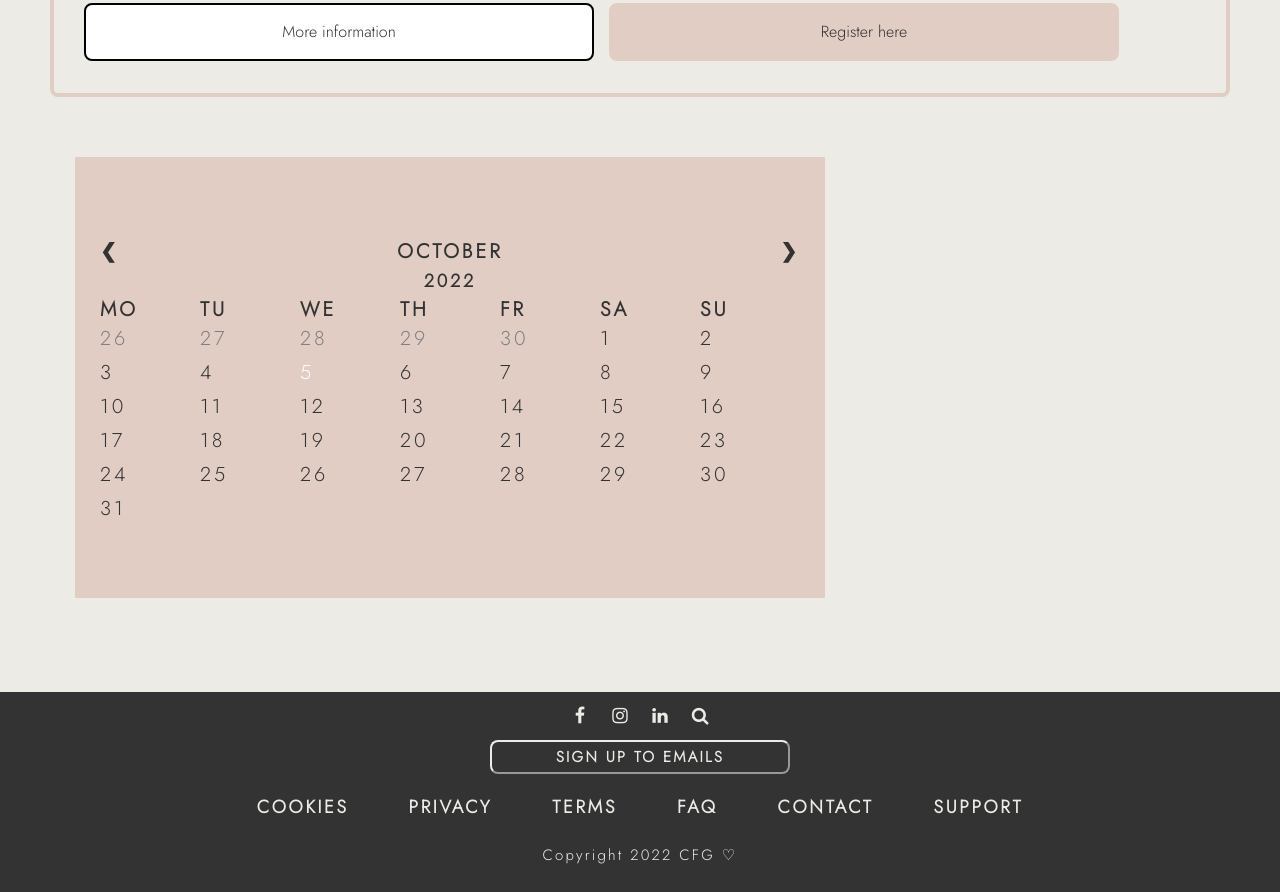
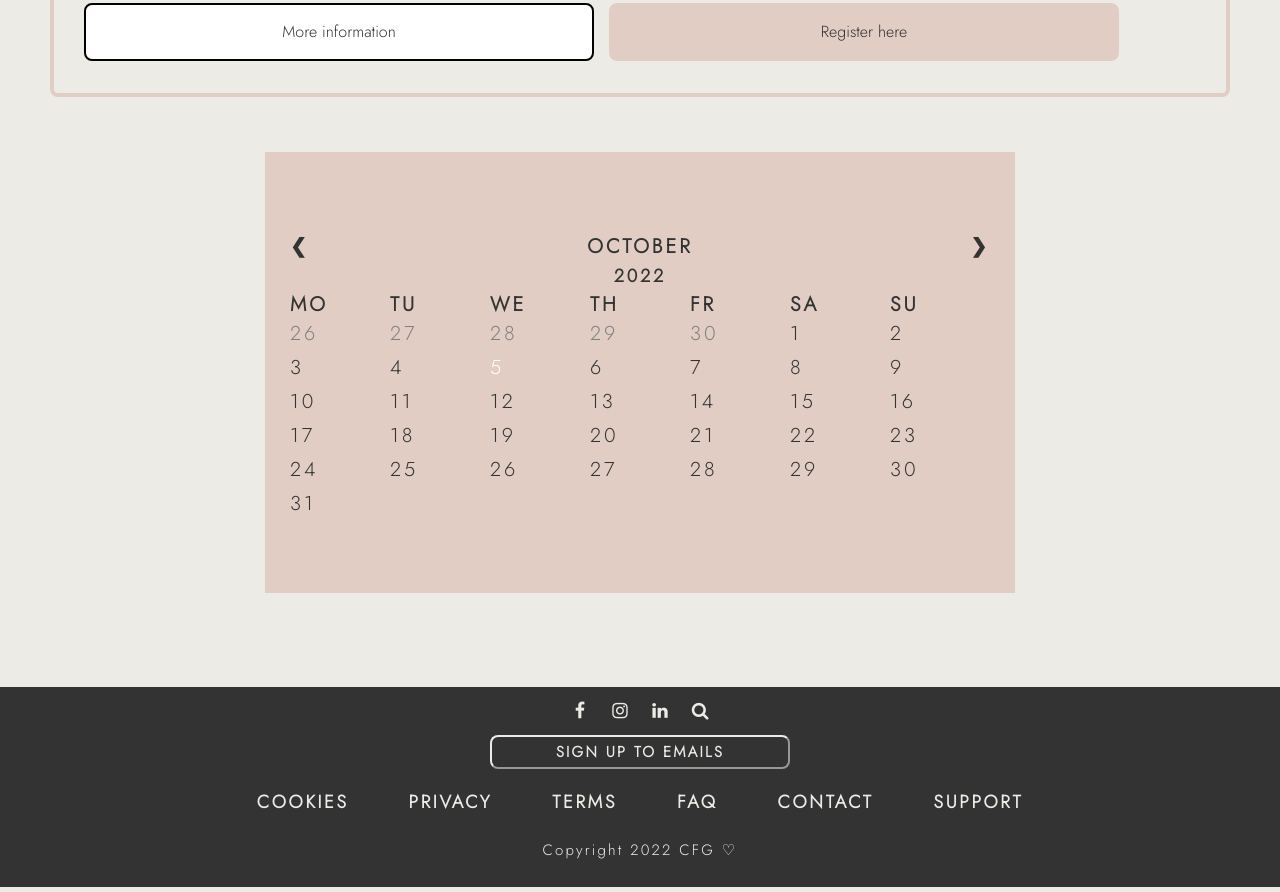
Before and after one commit to PipBeech/CFG, a plain HTML site: page Team2 Project/events.html in a window 1280 px wide. Shown: the part 2632-3524 px from the top of the page. Drawn offline with Linux system fonts and the light colour scheme.

Commit message:
centered the calendar in events

```diff
--- a/Team2 Project/events.css
+++ b/Team2 Project/events.css
@@ -273,7 +273,7 @@ a:active {
 .calendar {
     width: 700px;
     height: 400px;
-    padding: 30px 30px 100px 100px;
+    padding: 25px 30px 100px calc(50% - 350px);
     display: flex;
     flex-direction: column;
     justify-content: center;
```
